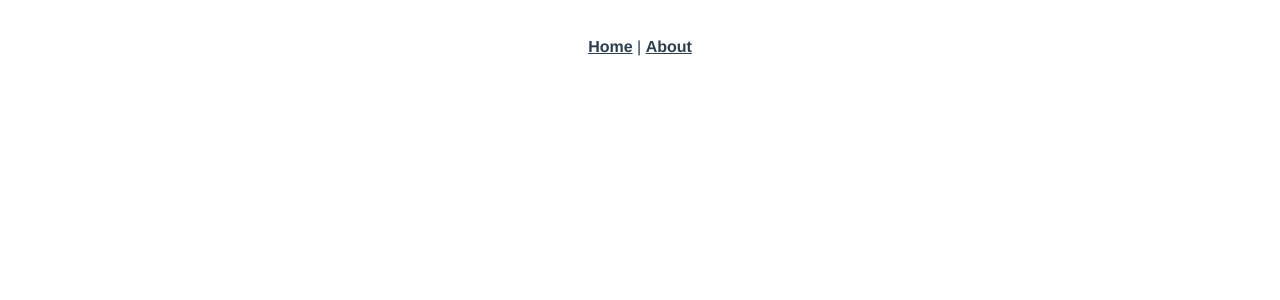
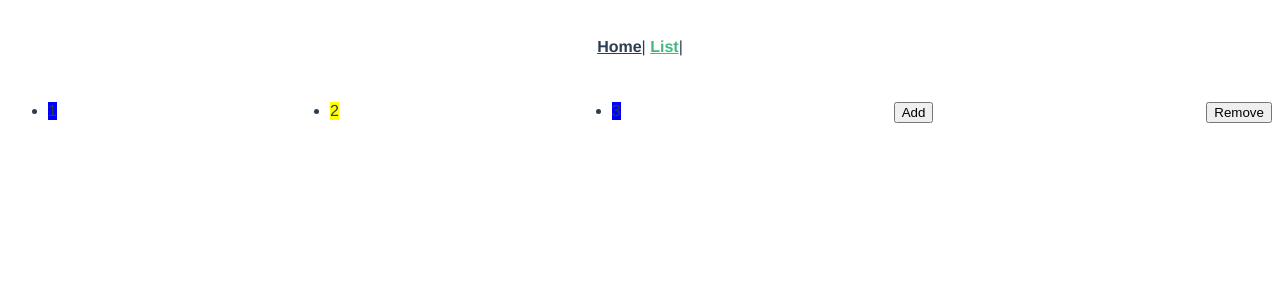
Before and after one commit to zp00v0518/workshop, a Vue app: page /list in a window 1280 px wide. Shown: the top 300 px of the page. Built offline with nearby package versions, Linux system fonts and the light colour scheme.

Commit message:
base create

```diff
--- a/src/App.vue
+++ b/src/App.vue
@@ -1,32 +1,35 @@
 <template>
   <div id="app">
-    <div id="nav">
-      <router-link to="/">Home</router-link> |
-      <router-link to="/about">About</router-link>
+    <div class="content">
+      <SideBar />
+      <router-view />
     </div>
-    <router-view/>
+    <Images/>
   </div>
 </template>
 
+<script>
+import SideBar from "./components/SideBar";
+import Images from "./components/Images";
+export default {
+  name: "App",
+  components: { SideBar, Images }
+};
+</script>
+
 <style lang="scss">
 #app {
-  font-family: 'Avenir', Helvetica, Arial, sans-serif;
+  font-family: "Avenir", Helvetica, Arial, sans-serif;
   -webkit-font-smoothing: antialiased;
   -moz-osx-font-smoothing: grayscale;
   text-align: center;
   color: #2c3e50;
+  display: flex;
+  justify-content: space-between;
 }
-
-#nav {
-  padding: 30px;
-
-  a {
-    font-weight: bold;
-    color: #2c3e50;
-
-    &.router-link-exact-active {
-      color: #42b983;
-    }
-  }
+.content{
+  flex-grow: 3;
+  display: flex;
+  flex-direction: column;
 }
 </style>
--- a/src/components/HelloWorld.vue
+++ b/src/components/HelloWorld.vue
@@ -2,43 +2,95 @@
     <div class="hello">
       <h1>{{ msg }}</h1>
       <p>
-      For a guide and recipes on how to configure / customize this project,<br>
-      check out the
-      <a href="https://cli.vuejs.org" target="_blank" rel="noopener">vue-cli documentation</a>.
+        For a guide and recipes on how to configure / customize this project,
+        <br />check out the
+        <a
+          href="https://cli.vuejs.org"
+          target="_blank"
+          rel="noopener"
+        >vue-cli documentation</a>.
       </p>
       <h3>Installed CLI Plugins</h3>
       <ul>
-      <li><a href="https://github.com/vuejs/vue-cli/tree/dev/packages/%40vue/cli-plugin-babel" target="_blank" rel="noopener">babel</a></li>
-      <li><a href="https://github.com/vuejs/vue-cli/tree/dev/packages/%40vue/cli-plugin-router" target="_blank" rel="noopener">router</a></li>
-      <li><a href="https://github.com/vuejs/vue-cli/tree/dev/packages/%40vue/cli-plugin-vuex" target="_blank" rel="noopener">vuex</a></li>
-      <li><a href="https://github.com/vuejs/vue-cli/tree/dev/packages/%40vue/cli-plugin-eslint" target="_blank" rel="noopener">eslint</a></li>
+        <li>
+          <a
+            href="https://github.com/vuejs/vue-cli/tree/dev/packages/%40vue/cli-plugin-babel"
+            target="_blank"
+            rel="noopener"
+          >babel</a>
+        </li>
+        <li>
+          <a
+            href="https://github.com/vuejs/vue-cli/tree/dev/packages/%40vue/cli-plugin-router"
+            target="_blank"
+            rel="noopener"
+          >router</a>
+        </li>
+        <li>
+          <a
+            href="https://github.com/vuejs/vue-cli/tree/dev/packages/%40vue/cli-plugin-vuex"
+            target="_blank"
+            rel="noopener"
+          >vuex</a>
+        </li>
+        <li>
+          <a
+            href="https://github.com/vuejs/vue-cli/tree/dev/packages/%40vue/cli-plugin-eslint"
+            target="_blank"
+            rel="noopener"
+          >eslint</a>
+        </li>
       </ul>
       <h3>Essential Links</h3>
       <ul>
-      <li><a href="https://vuejs.org" target="_blank" rel="noopener">Core Docs</a></li>
-      <li><a href="https://forum.vuejs.org" target="_blank" rel="noopener">Forum</a></li>
-      <li><a href="https://chat.vuejs.org" target="_blank" rel="noopener">Community Chat</a></li>
-      <li><a href="https://twitter.com/vuejs" target="_blank" rel="noopener">Twitter</a></li>
-      <li><a href="https://news.vuejs.org" target="_blank" rel="noopener">News</a></li>
+        <li>
+          <a href="https://vuejs.org" target="_blank" rel="noopener">Core Docs</a>
+        </li>
+        <li>
+          <a href="https://forum.vuejs.org" target="_blank" rel="noopener">Forum</a>
+        </li>
+        <li>
+          <a href="https://chat.vuejs.org" target="_blank" rel="noopener">Community Chat</a>
+        </li>
+        <li>
+          <a href="https://twitter.com/vuejs" target="_blank" rel="noopener">Twitter</a>
+        </li>
+        <li>
+          <a href="https://news.vuejs.org" target="_blank" rel="noopener">News</a>
+        </li>
       </ul>
       <h3>Ecosystem</h3>
       <ul>
-      <li><a href="https://router.vuejs.org" target="_blank" rel="noopener">vue-router</a></li>
-      <li><a href="https://vuex.vuejs.org" target="_blank" rel="noopener">vuex</a></li>
-      <li><a href="https://github.com/vuejs/vue-devtools#vue-devtools" target="_blank" rel="noopener">vue-devtools</a></li>
-      <li><a href="https://vue-loader.vuejs.org" target="_blank" rel="noopener">vue-loader</a></li>
-      <li><a href="https://github.com/vuejs/awesome-vue" target="_blank" rel="noopener">awesome-vue</a></li>
+        <li>
+          <a href="https://router.vuejs.org" target="_blank" rel="noopener">vue-router</a>
+        </li>
+        <li>
+          <a href="https://vuex.vuejs.org" target="_blank" rel="noopener">vuex</a>
+        </li>
+        <li>
+          <a
+            href="https://github.com/vuejs/vue-devtools#vue-devtools"
+            target="_blank"
+            rel="noopener"
+          >vue-devtools</a>
+        </li>
+        <li>
+          <a href="https://vue-loader.vuejs.org" target="_blank" rel="noopener">vue-loader</a>
+        </li>
+        <li>
+          <a href="https://github.com/vuejs/awesome-vue" target="_blank" rel="noopener">awesome-vue</a>
+        </li>
       </ul>
     </div>
 </template>
 
 <script>
 export default {
-  name: 'HelloWorld',
+  name: "HelloWorld",
   props: {
     msg: String
   }
-}
+};
 </script>
 
 <!-- Add "scoped" attribute to limit CSS to this component only -->
--- /dev/null
+++ b/src/components/Images.vue
@@ -0,0 +1,16 @@
+<template>
+  <div>
+    <img v-for="(url, index) in imgList" :src="url" :key="index"/>
+  </div>
+</template>
+
+<script>
+  export default {
+    name: 'Images',
+    computed: {
+      imgList() {
+        return this.$store.state.imgList;
+      }
+    },
+  }
+</script>
--- /dev/null
+++ b/src/components/ListItem.vue
@@ -0,0 +1,23 @@
+<template>
+  <div>
+    <li :class="index % 2 === 0 ? 'yellow' : 'blue'">{{index}}</li>
+  </div>
+</template>
+
+<script>
+export default {
+  name: "ListItem",
+  props: ["index"]
+};
+</script>
+
+<style lang="scss" scoped>
+li{
+  &.yellow{
+    background-color: yellow;
+  }
+  &.blue{
+    background-color: blue;
+  }
+}
+</style>
--- /dev/null
+++ b/src/components/SideBar.vue
@@ -0,0 +1,25 @@
+<template>
+  <div id="nav">
+    <router-link to="/">Home</router-link>|
+    <router-link to="/list">List</router-link>|
+  </div>
+</template>
+
+<script>
+export default {
+  name: "Sidebar"
+};
+</script>
+
+<style lang="scss" scoped>
+#nav {
+  padding: 30px;
+  a {
+    font-weight: bold;
+    color: #2c3e50;
+    &.router-link-exact-active {
+      color: #42b983;
+    }
+  }
+}
+</style>
--- a/src/router/index.js
+++ b/src/router/index.js
@@ -1,6 +1,7 @@
 import Vue from 'vue'
 import VueRouter from 'vue-router'
 import Home from '../views/Home.vue'
+import List from '../views/List.vue'
 
 Vue.use(VueRouter)
 
@@ -10,14 +11,19 @@ const routes = [
     name: 'home',
     component: Home
   },
-  {
-    path: '/about',
-    name: 'about',
-    // route level code-splitting
-    // this generates a separate chunk (about.[hash].js) for this route
-    // which is lazy-loaded when the route is visited.
-    component: () => import(/* webpackChunkName: "about" */ '../views/About.vue')
-  }
+    {
+    path: '/list',
+    name: 'List',
+    component: List
+  },
+  // {
+  //   path: '/about',
+  //   name: 'about',
+  //   // route level code-splitting
+  //   // this generates a separate chunk (about.[hash].js) for this route
+  //   // which is lazy-loaded when the route is visited.
+  //   component: () => import(/* webpackChunkName: "about" */ '../views/About.vue')
+  // }
 ]
 
 const router = new VueRouter({
--- a/src/store/index.js
+++ b/src/store/index.js
@@ -1,15 +1,15 @@
-import Vue from 'vue'
-import Vuex from 'vuex'
+import Vue from 'vue';
+import Vuex from 'vuex';
 
-Vue.use(Vuex)
+Vue.use(Vuex);
 
 export default new Vuex.Store({
   state: {
+    imgList: []
   },
   mutations: {
-  },
-  actions: {
-  },
-  modules: {
+    SET_LIST_IMG: (state, payload) =>{
+      state.imgList = payload;
+    }
   }
-})
+});
--- /dev/null
+++ b/src/views/List.vue
@@ -0,0 +1,22 @@
+<template>
+  <ul id="app">
+    <ListItem v-for="item in list" :index="item" :key="item" />
+
+    <button @click="list.push(list.length+1)">Add</button>
+    <button @click="list.pop()">Remove</button>
+  </ul>
+</template>
+
+<script>
+import ListItem from "../components/ListItem";
+
+export default {
+  name: "List",
+  components: { ListItem },
+  data() {
+    return {
+      list: [1, 2, 3]
+    };
+  }
+};
+</script>
```
Lines whose indentation alone changed are shown as unchanged.
